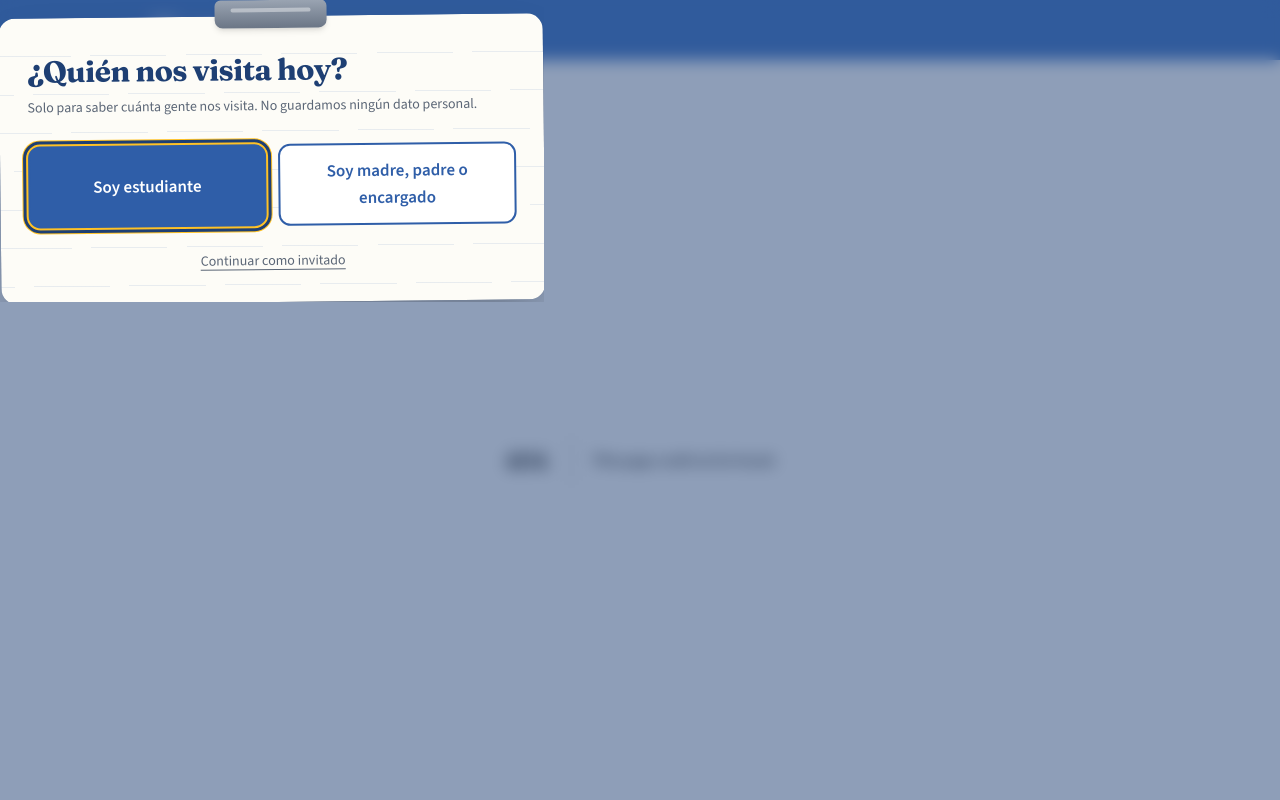
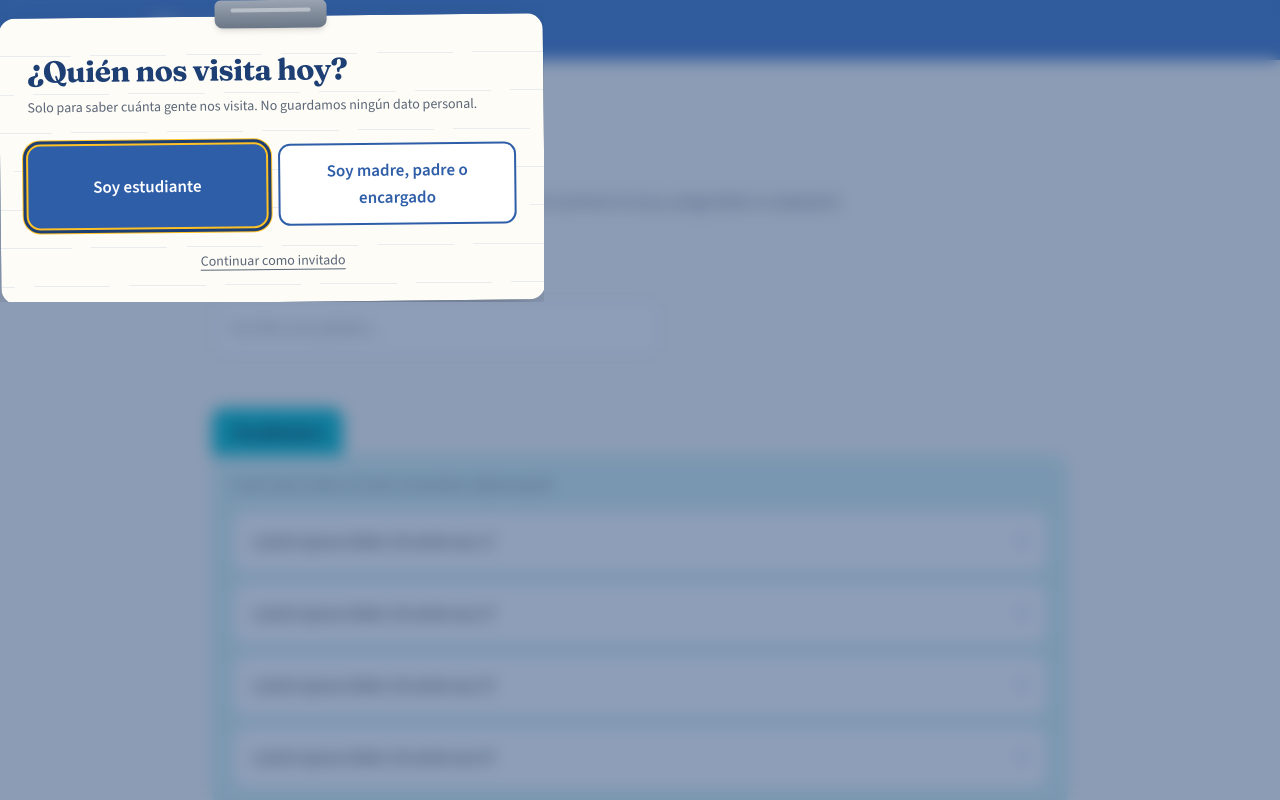
Before and after one commit to AlexisBarriera72/consejeria-escolar, a Next.js app: page /guias in a window 1280 px wide. Before the commit this address had no page. Shown: the top 800 px of the page. Built offline with nearby package versions, Linux system fonts and the light colour scheme.

Commit message:
feat: add guides page with folder tabs and live search

```diff
--- /dev/null
+++ b/app/guias/page.tsx
@@ -0,0 +1,47 @@
+import type { Metadata } from 'next';
+import { GuiasCliente, type SeccionGuia } from '@/components/GuiasCliente';
+import { obtenerGuias, obtenerPerfiles } from '@/lib/contenido';
+
+export const metadata: Metadata = {
+  title: 'Preguntas y Guías',
+  description:
+    'Respuestas a las preguntas más comunes sobre lo académico, lo personal y la universidad.',
+};
+
+export default async function PaginaGuias() {
+  const [guias, perfiles] = await Promise.all([
+    obtenerGuias(),
+    // Se piden los perfiles UNA vez y se indexan. Resolver los responsables
+    // pregunta por pregunta releería la lista entera doce veces.
+    obtenerPerfiles(),
+  ]);
+
+  const porId = new Map(perfiles.map((p) => [p.id, p]));
+
+  const secciones: SeccionGuia[] = guias.map(({ categoria, preguntas }) => ({
+    categoria,
+    preguntas: preguntas.map((pregunta) => ({
+      pregunta,
+      responsables: pregunta.responsables
+        .map((id) => porId.get(id))
+        .filter((p) => p !== undefined),
+    })),
+  }));
+
+  return (
+    <div className="mx-auto max-w-4xl px-5 py-12">
+      <p className="text-turquesa-700 text-sm font-semibold tracking-wide uppercase">
+        Consejería Escolar
+      </p>
+      <h1 className="font-titulo text-azul-900 mt-2 text-4xl font-bold">
+        Preguntas y Guías
+      </h1>
+      <p className="text-gris mt-3 max-w-2xl">
+        Lo que más nos preguntan, contestado. Si no encuentras lo tuyo,
+        pregúntale a cualquiera del equipo.
+      </p>
+
+      <GuiasCliente secciones={secciones} />
+    </div>
+  );
+}
--- /dev/null
+++ b/components/GuiasCliente.tsx
@@ -0,0 +1,168 @@
+'use client';
+
+import { useEffect, useMemo, useState } from 'react';
+import Link from 'next/link';
+import type { Categoria } from '@/lib/tipos';
+import { coincide, soloTexto } from '@/lib/busqueda';
+import { CuerpoPregunta, type PreguntaConGente } from './CuerpoPregunta';
+import { BANDA_ACENTO, TINTE_ACENTO } from './ui/Tarjeta';
+
+export type SeccionGuia = {
+  categoria: Categoria;
+  preguntas: PreguntaConGente[];
+};
+
+export function GuiasCliente({ secciones }: { secciones: SeccionGuia[] }) {
+  const [consulta, setConsulta] = useState('');
+  const buscando = consulta.trim().length > 0;
+
+  const filtradas = useMemo(() => {
+    if (!buscando) return secciones;
+    return secciones
+      .map((s) => ({
+        ...s,
+        preguntas: s.preguntas.filter((p) =>
+          coincide(
+            consulta,
+            p.pregunta.pregunta,
+            soloTexto(p.pregunta.respuesta),
+          ),
+        ),
+      }))
+      .filter((s) => s.preguntas.length > 0);
+  }, [secciones, consulta, buscando]);
+
+  const total = filtradas.reduce((n, s) => n + s.preguntas.length, 0);
+
+  // Si alguien pulsa Ctrl+P con los acordeones cerrados, saldría una hoja con
+  // doce títulos y ninguna respuesta. CSS no puede abrir un <details>, así
+  // que se abren todos justo antes de imprimir.
+  useEffect(() => {
+    const abrirTodo = () => {
+      document
+        .querySelectorAll<HTMLDetailsElement>('details')
+        .forEach((d) => (d.open = true));
+    };
+    window.addEventListener('beforeprint', abrirTodo);
+    return () => window.removeEventListener('beforeprint', abrirTodo);
+  }, []);
+
+  return (
+    <>
+      <div className="not-print mt-8">
+        <label htmlFor="buscar" className="text-gris block text-sm font-medium">
+          Buscar una pregunta
+        </label>
+        <input
+          id="buscar"
+          type="search"
+          value={consulta}
+          onChange={(e) => setConsulta(e.target.value)}
+          placeholder="Escribe una palabra…"
+          className="border-borde focus:border-azul-700 mt-1.5 w-full max-w-md rounded-xl border-2 bg-white px-4 py-3"
+        />
+        {/* role="status" hace que un lector de pantalla anuncie cuántos
+            resultados hay sin sacar el foco del campo de búsqueda. */}
+        <p role="status" className="text-gris mt-2 h-5 text-sm">
+          {buscando
+            ? total === 0
+              ? 'No encontramos nada con esa palabra.'
+              : `${total} ${total === 1 ? 'resultado' : 'resultados'}`
+            : ''}
+        </p>
+      </div>
+
+      {buscando && total === 0 ? (
+        <div className="border-borde text-gris mt-6 rounded-2xl border border-dashed p-10 text-center">
+          <p>Prueba con otra palabra, o mira todas las guías.</p>
+          <button
+            type="button"
+            onClick={() => setConsulta('')}
+            className="text-azul-700 mt-3 rounded underline"
+          >
+            Ver todas
+          </button>
+        </div>
+      ) : null}
+
+      <div className="mt-6 space-y-10">
+        {filtradas.map((s) => (
+          <section key={s.categoria.id}>
+            {/* Pestaña de carpeta: la metáfora del archivador (doc 03 §1) */}
+            <div className="flex items-end">
+              <h2
+                className={`text-tinta rounded-t-xl px-5 py-2.5 font-bold ${BANDA_ACENTO[s.categoria.acento]}`}
+              >
+                {s.categoria.titulo}
+              </h2>
+            </div>
+            <div
+              className={`rounded-tr-2xl rounded-b-2xl p-4 sm:p-5 ${TINTE_ACENTO[s.categoria.acento]}`}
+            >
+              <p className="text-gris mb-4 text-sm">
+                {s.categoria.descripcion}
+              </p>
+              <ul className="space-y-2.5">
+                {s.preguntas.map((p) => (
+                  <li key={p.pregunta.id}>
+                    <FilaPregunta datos={p} abierta={buscando} />
+                  </li>
+                ))}
+              </ul>
+            </div>
+          </section>
+        ))}
+      </div>
+    </>
+  );
+}
+
+function FilaPregunta({
+  datos,
+  abierta,
+}: {
+  datos: PreguntaConGente;
+  abierta: boolean;
+}) {
+  const { pregunta } = datos;
+
+  return (
+    /*
+      <details> nativo, no un div con onClick.
+      El navegador ya trae la semántica de "expandible" para lectores de
+      pantalla, el manejo de teclado (Enter y Espacio) y — lo que más
+      importa — funciona aunque el JavaScript no cargue. En un teléfono con
+      mala conexión, las guías se pueden abrir y leer igual.
+
+      La `key` cambia al entrar o salir de una búsqueda para forzar el
+      remontaje: así los resultados aparecen abiertos, y al limpiar la
+      búsqueda todo vuelve a estar cerrado.
+    */
+    <details
+      key={abierta ? 'abierta' : 'cerrada'}
+      open={abierta}
+      className="border-borde group overflow-hidden rounded-xl border bg-white"
+    >
+      <summary className="hover:bg-azul-100/50 flex cursor-pointer items-center justify-between gap-4 px-5 py-4 font-medium">
+        <span className="text-tinta">{pregunta.pregunta}</span>
+        <span
+          aria-hidden
+          className="text-azul-700 shrink-0 text-xl transition-transform group-open:rotate-45"
+        >
+          +
+        </span>
+      </summary>
+      <div className="border-borde border-t px-5 py-5">
+        <CuerpoPregunta datos={datos} />
+        <p className="not-print mt-5">
+          <Link
+            href={`/guias/${pregunta.slug}`}
+            className="text-azul-700 rounded text-sm underline"
+          >
+            Abrir esta guía en su propia página
+          </Link>
+        </p>
+      </div>
+    </details>
+  );
+}
```
